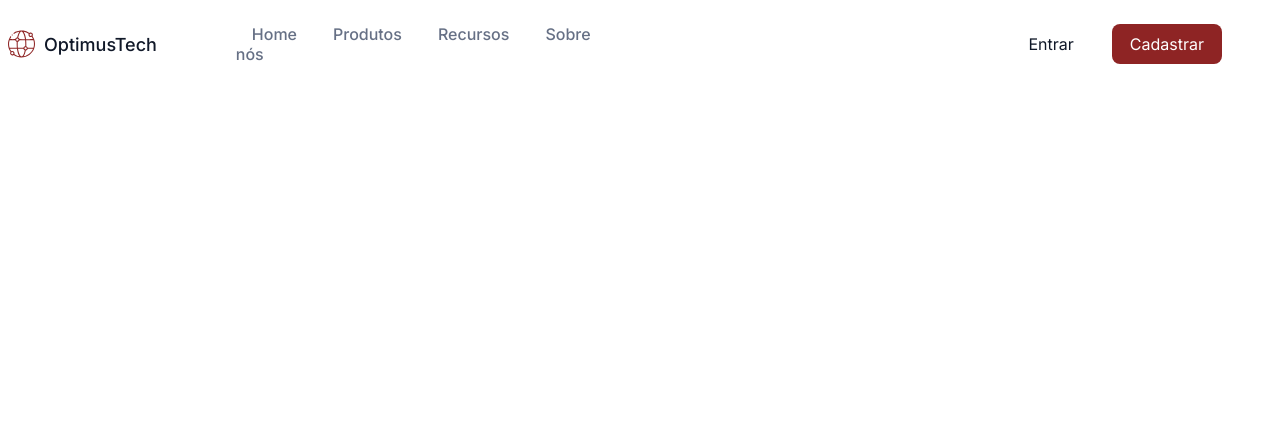
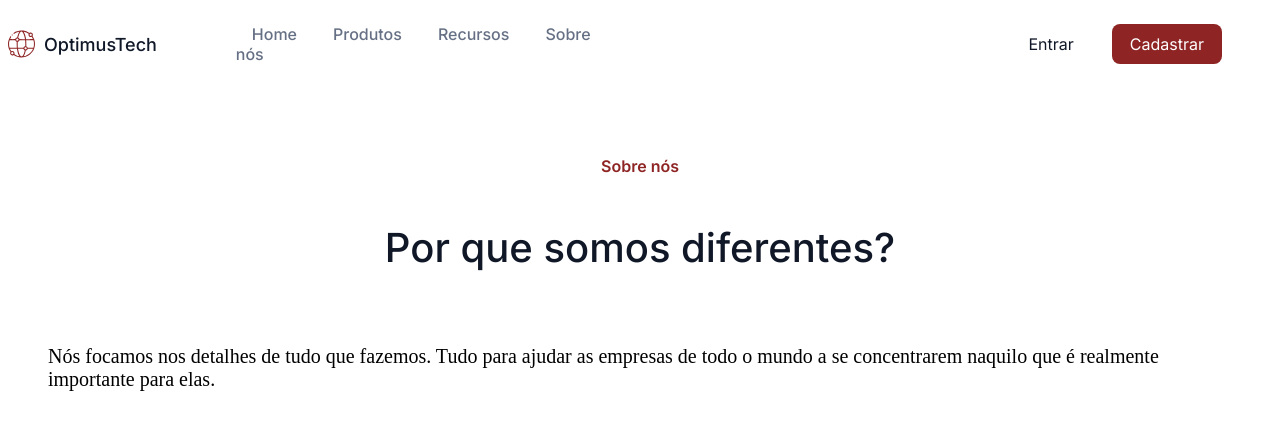
Before and after one commit to DouglasIde/OptimusTech_Project, a plain HTML site: page index.html in a window 1280 px wide. Drawn offline with Linux system fonts and the light colour scheme.

Commit message:
Indo até a metade do "Cabecalho"

```diff
--- a/index.html
+++ b/index.html
@@ -12,11 +12,12 @@
 </head>
 
 <body>
-    <header class="cabecalho">
+
+    <!-- NAVBAR -->
+    <header class="navbar">
         <img src="img/Logo.svg" alt="Logo da OptimusTech" class="container_img">
         <h1 class="container_titulo">OptimusTech</h1>
 
-<!-- NAVBAR -->
         <ul class="lista_navbar">
             <li class="opcao_item">
                 <a href="#" class="opcao_link">Home</a>
@@ -26,11 +27,18 @@
             </li>
         </ul>
 
-    <div class="botoes_cadastro">
-        <button class="botao_login">Entrar</button>
-        <button class="botao_cadastro">Cadastrar</button>
-    </div>
+        <div class="botoes_cadastro">
+            <button class="botao_login">Entrar</button>
+            <button class="botao_cadastro">Cadastrar</button>
+        </div>
     </header>
+
+    <!-- CABEÇALHO -->
+    <section class="cabecalho">
+        <h1 class="cabecalho_titulo">Sobre nós</h1>
+        <h2 class="cabecalho_titulo_texto">Por que somos diferentes?</h2>
+        <p class="cabecalho_descricao">Nós focamos nos detalhes de tudo que fazemos. Tudo para ajudar as empresas de todo o mundo a se concentrarem naquilo que é realmente importante para elas.</p>
+    </section>
 </body>
 
 </html>
--- a/styles/cabecalho.css
+++ b/styles/cabecalho.css
@@ -0,0 +1,28 @@
+.cabecalho {
+    align-items: center;
+    display: flex;
+    flex-direction: column;
+    justify-content: center;
+    margin-top: 5%;
+}
+
+.cabecalho_titulo {
+    display: flex;
+    font-family: var(--fonte-principal);
+    font-weight: 600;
+    font-size: 16px;
+    color: var(--vinho-escuro);
+}
+
+.cabecalho_titulo_texto {
+    font-family: var(--fonte-principal);
+    color: var(--preto);
+    font-size: 40px;
+    font-weight: 500;
+}
+
+.cabecalho_descricao {
+    font-size: 20px;
+    align-items: center;
+    margin: 2em;
+}
--- a/styles/header.css
+++ b/styles/header.css
@@ -1,4 +1,4 @@
-.cabecalho {
+.navbar {
     display: flex;
     align-items: center;
     justify-content: space-between;
```
